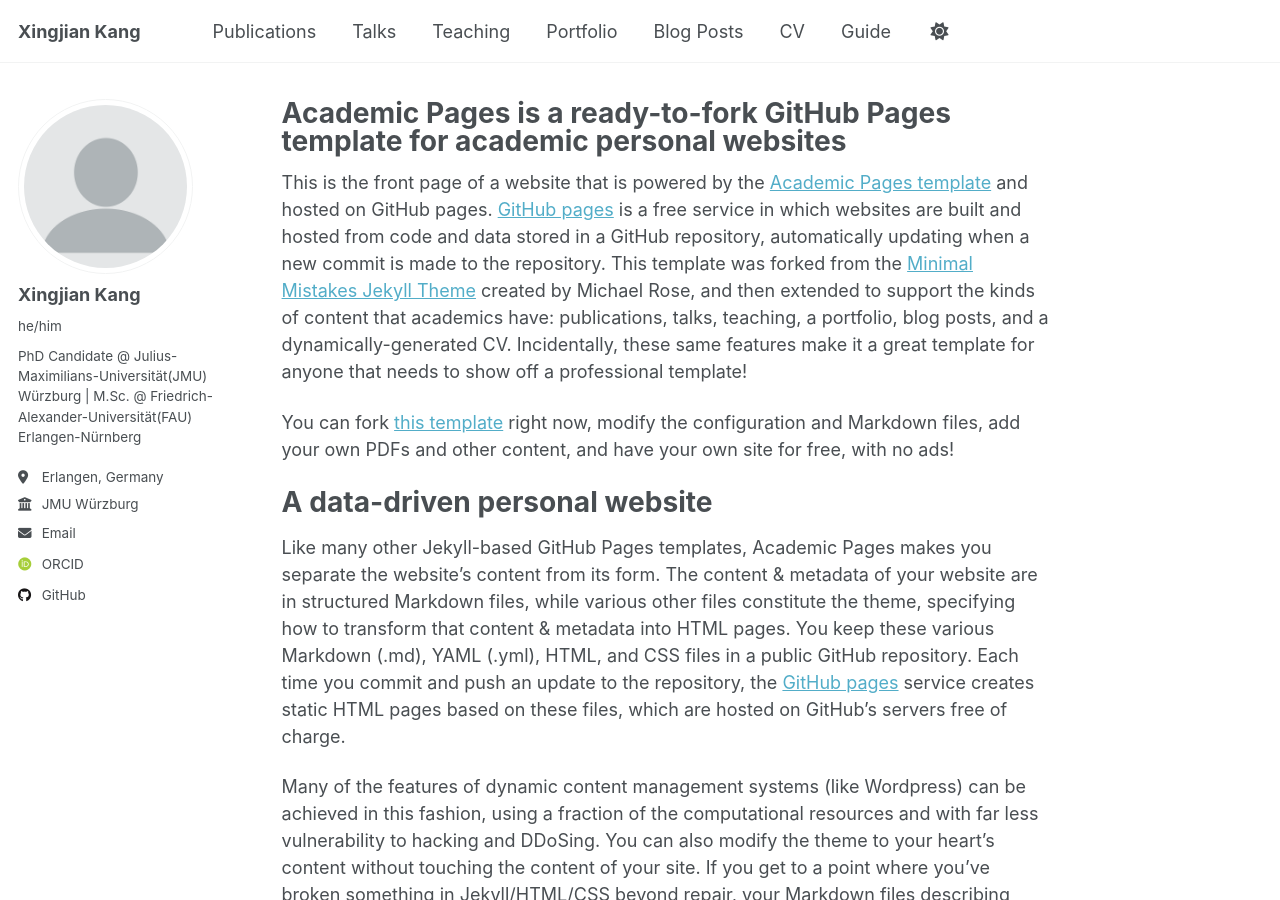
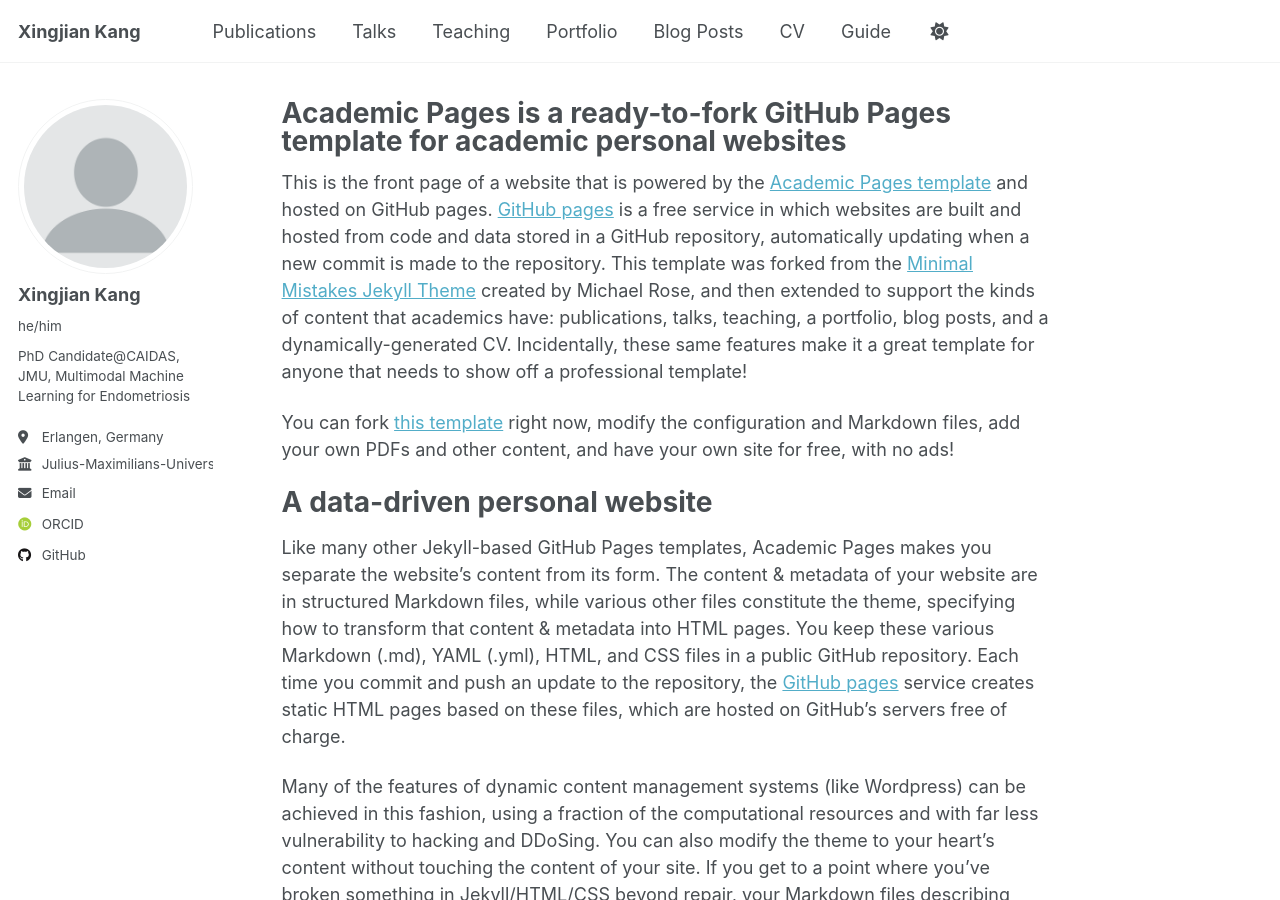
Before and after one commit to TrevorKang/TrevorKang.github.io, a Jekyll site: the page built from _pages/about.md, in a window 1280 px wide and 900 px high. Built offline with Jekyll 4.4.1, drawn with Linux system fonts in a browser that asks for light colours; some web fonts are replaced; a script that is not in the unit is left out.

Commit message:
update config

```diff
--- a/_config.yml
+++ b/_config.yml
@@ -26,9 +26,9 @@ author:
   avatar           : "profile.png"
   name             : "Xingjian Kang"
   pronouns         : "he/him" # example: "she/her"
-  bio              : "PhD Candidate @ Julius-Maximilians-Universität(JMU) Würzburg | M.Sc. @ Friedrich-Alexander-Universität(FAU) Erlangen-Nürnberg" # A short 1-2 sentence bio about yourself.
+  bio              : "PhD Candidate@CAIDAS, JMU, Multimodal Machine Learning for Endometriosis" # A short 1-2 sentence bio about yourself.
   location         : "Erlangen, Germany"
-  employer         : "JMU Würzburg"
+  employer         : "Julius-Maximilians-Universität(JMU) Würzburg"
   uri              : # URL
   email            : "xingjian.kang@fau.de"
 
@@ -48,7 +48,7 @@ author:
   bitbucket        : # Username - Update with your username on the site
   codepen          : # Username
   dribbble         : # Username
-  github           : "academicpages"
+  github           : "TrevorKang"
   kaggle           : # Username
   stackoverflow    : # User number or user number and name (i.e., use "1" or "1/jeff-atwood")
 
```
